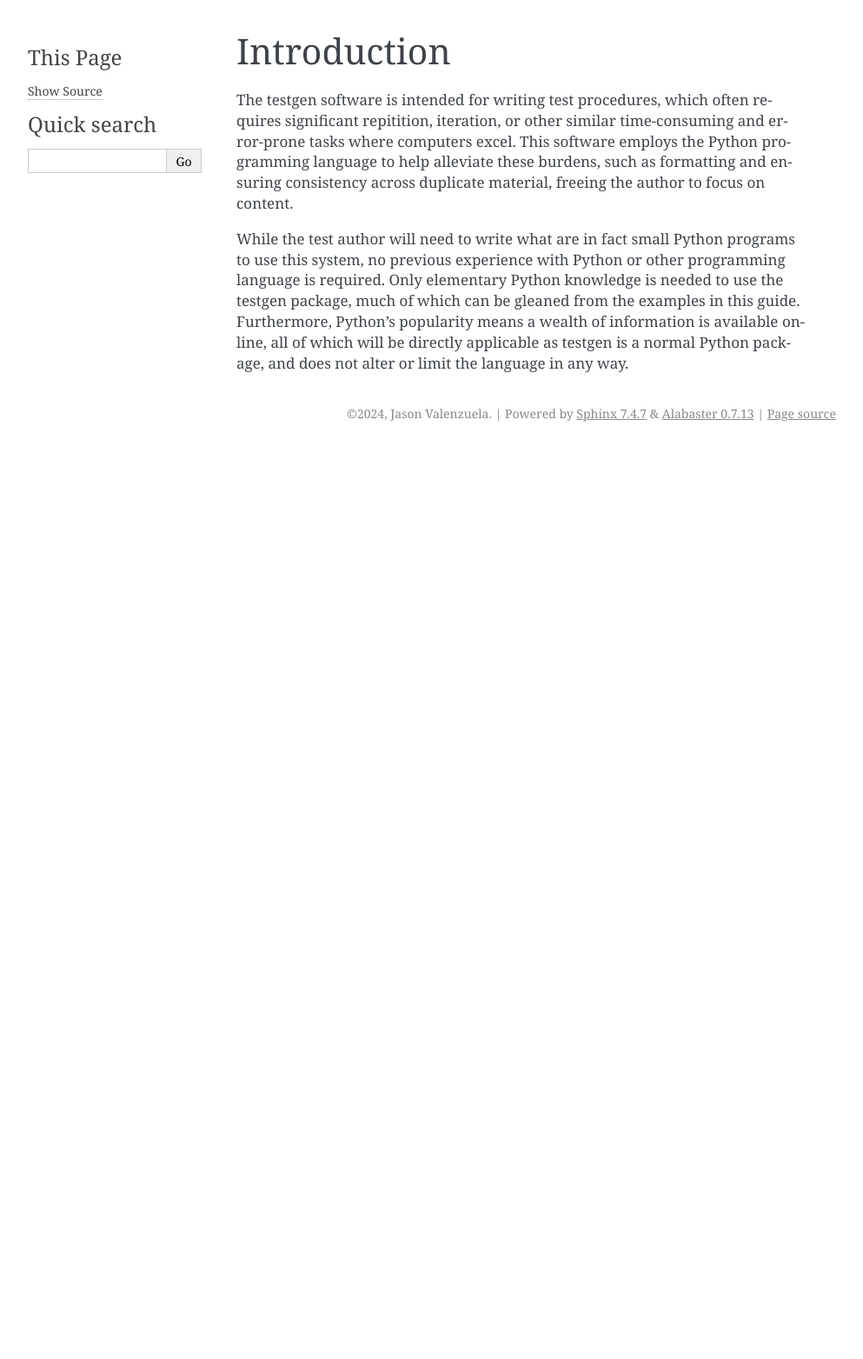
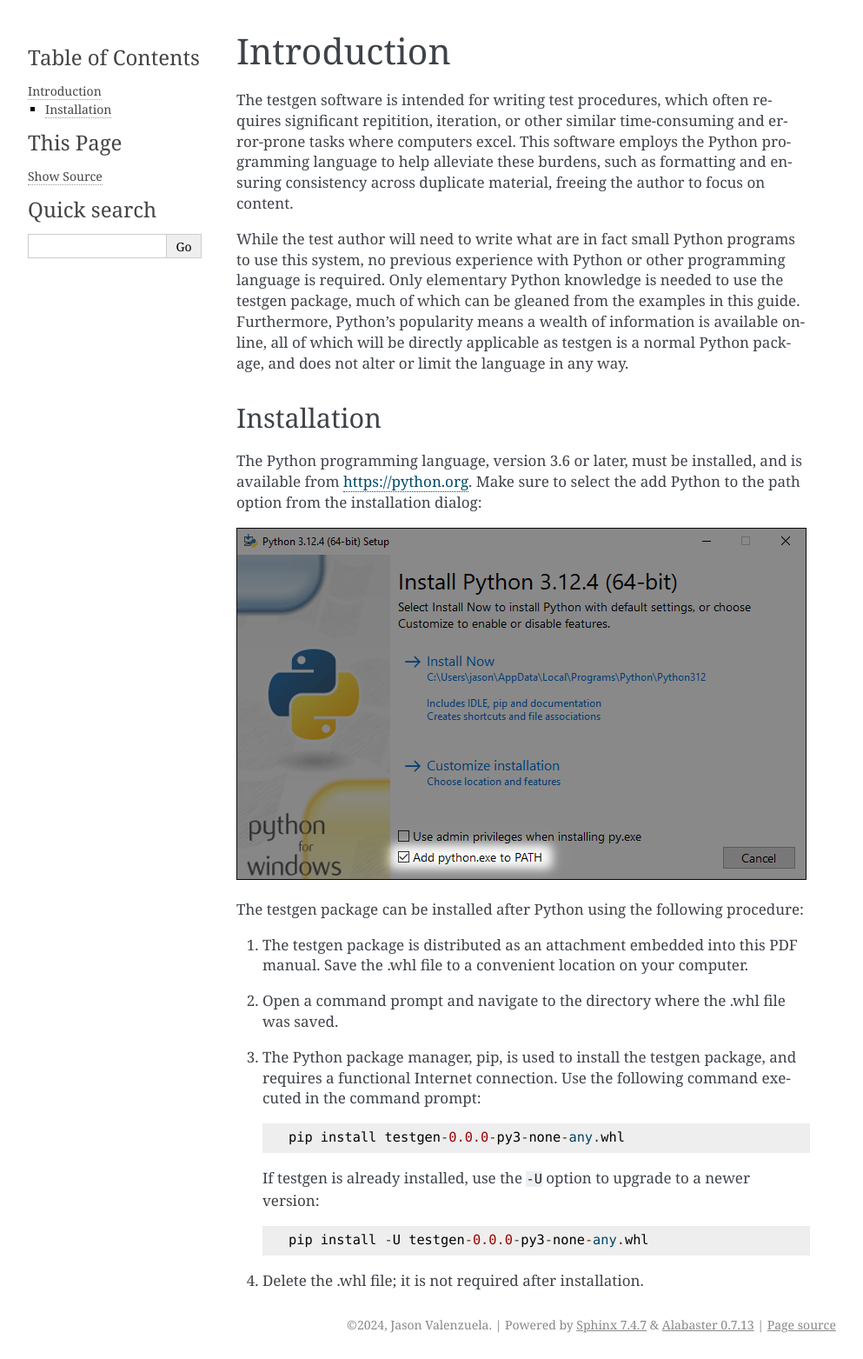
Before and after one commit to jvalenzuela/atform, a Sphinx documentation site: the page built from doc/source/intro.rst, in a window 1280 px wide. Shown: the whole page at 87% size, without its empty margins (148-1141 px from the left). Built offline with Sphinx 7.4.7, drawn with Linux system fonts in a browser that asks for light colours; before the commit the page ends 900 px from its top, so only the background shows below that.

Commit message:
Add installation documentation.

```diff
--- a/doc/source/intro.rst
+++ b/doc/source/intro.rst
@@ -18,3 +18,36 @@ Furthermore, Python's popularity means a wealth of information is
 available online, all of which will be directly
 applicable as testgen is a normal Python package, and does not alter or
 limit the language in any way.
+
+
+Installation
+------------
+
+The Python programming language, version 3.6 or later, must be installed,
+and is available from `<https://python.org>`_. Make sure to select the
+add Python to the path option from the installation dialog:
+
+.. image:: images/python_install.png
+
+The testgen package can be installed after Python using the following
+procedure:
+
+#. The testgen package is distributed as an attachment embedded into this
+   PDF manual. Save the .whl file to a convenient location on
+   your computer.
+
+#. Open a command prompt and navigate to the directory where the .whl
+   file was saved.
+
+#. The Python package manager, pip, is used to install the testgen package,
+   and requires a functional Internet connection. Use the following
+   command executed in the command prompt::
+
+     pip install testgen-0.0.0-py3-none-any.whl
+
+   If testgen is already installed, use the ``-U`` option to upgrade to a
+   newer version::
+
+     pip install -U testgen-0.0.0-py3-none-any.whl
+
+#. Delete the .whl file; it is not required after installation.
```
Also changed, not shown: doc/source/images/python_install.png (added), 1 other file.
